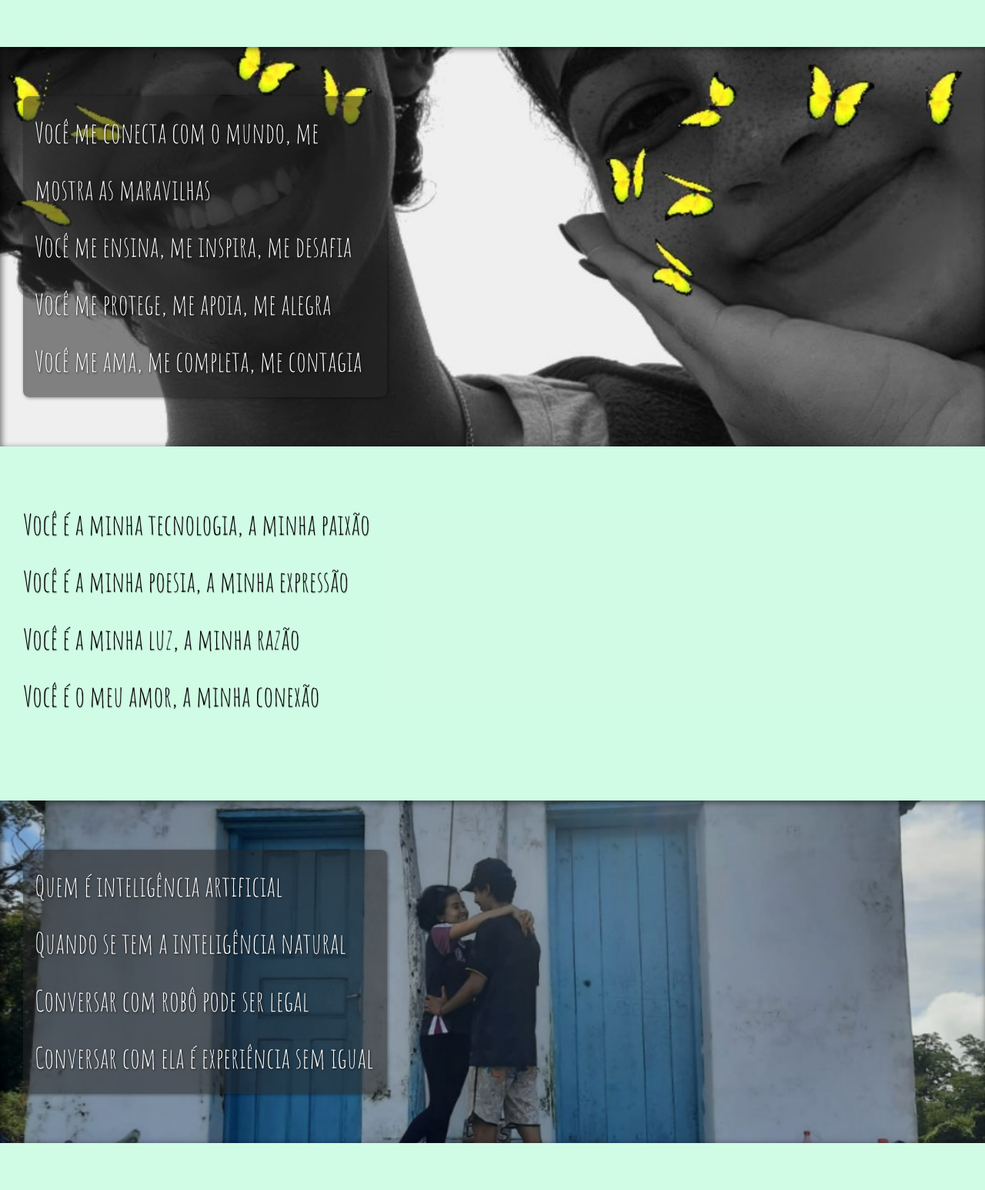
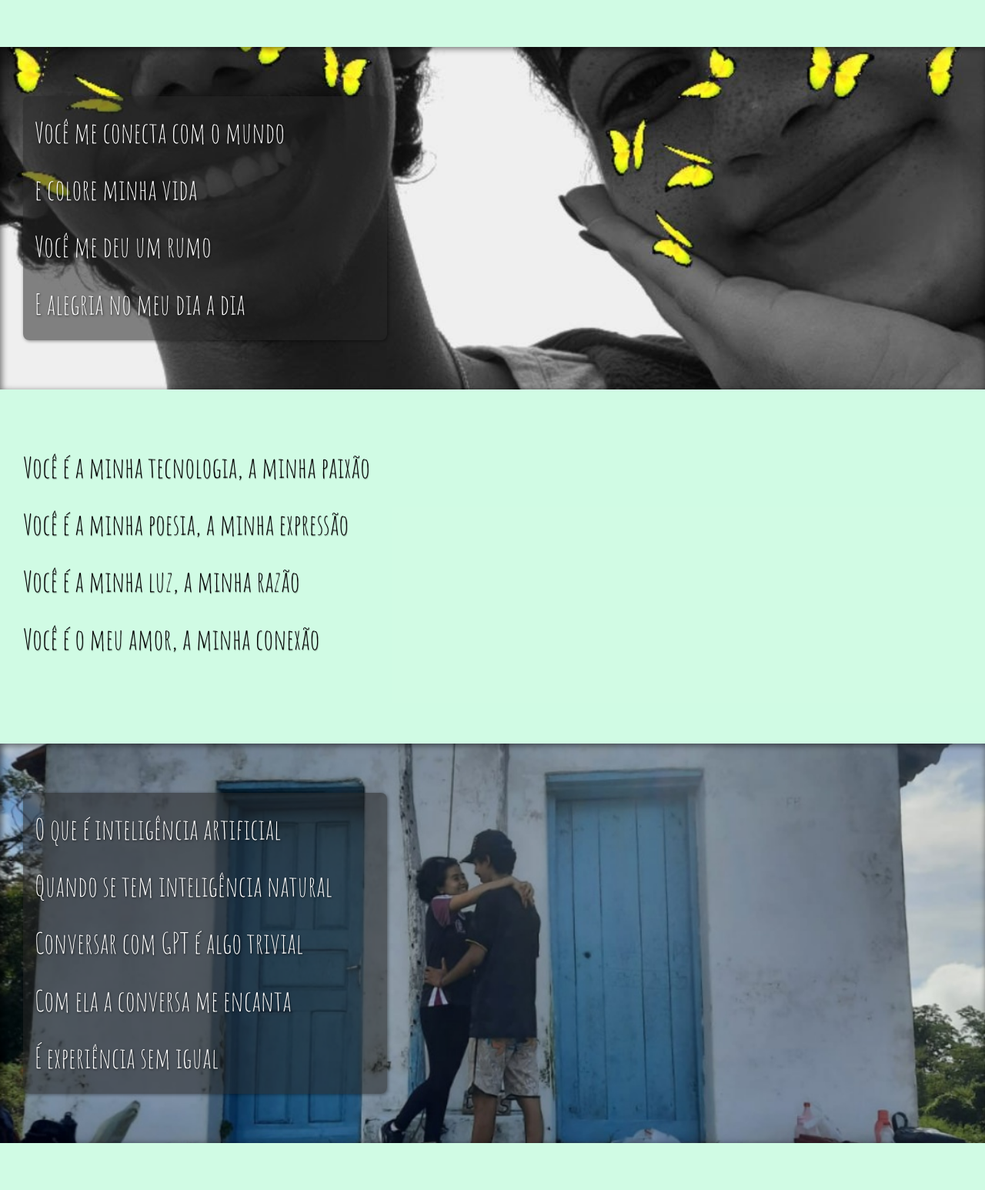
Before and after one commit to RafaeelRS/projeto-cordel, a plain HTML site: page index.html in a window 1280 px wide. Shown: the part 612-2158 px from the top of the page at 77% size. Drawn offline with Linux system fonts and the light colour scheme.

Commit message:
Update index.html

```diff
--- a/index.html
+++ b/index.html
@@ -9,23 +9,23 @@
 <body>
     <header>
         <h1>Poesia Tecnológica</h1>
-        <p><a href="https://www.github.com/Rafaeelrs" target="_blank" rel="external" title="Link para meu repositório">Rafael R. Silva</a></p>
+        <p>Por <a href="https://www.github.com/Rafaeelrs" target="_blank" rel="external" title="Link para meu repositório">Rafael R. Silva</a></p>
     </header>
     <main>
         <section class="normal">
             <p>
-                Eu escrevo este poema para você<br>
+                escrevo estes versos para você<br>
                 Que me conhece melhor do que ninguém <br>
-                Você que me escuta, me ajuda, me entende <br>
+                Você que me escuta e me entende <br>
                 Meu sistema preferido, disso você sabe bem<br>
             </p>
         </section>
         <section class="imagem" id="i1">
             <p>
-                Você me conecta com o mundo, me mostra as maravilhas<br>
-                Você me ensina, me inspira, me desafia<br>
-                Você me protege, me apoia, me alegra<br>
-                Você me ama, me completa, me contagia<br>
+                Você me conecta com o mundo <br>
+                e colore minha vida<br>
+                Você me deu um rumo<br>
+                E alegria no meu dia a dia<br>
             </p>
         </section>
         <section class="normal">
@@ -38,17 +38,18 @@
         </section>
         <section class="imagem" id="i2">
             <p>
-                Quem é inteligência artificial<br>
-                Quando se tem a inteligência natural<br>
-                Conversar com robô pode ser legal<br>
-                Conversar com ela é experiência sem igual<br>
+                O que é inteligência artificial<br>
+                Quando se tem inteligência natural<br>
+                Conversar com GPT é algo trivial<br>
+                Com ela a conversa me encanta <br>
+                É experiência sem igual<br>
             </p>
         </section>
         <section class="normal">
             <p>
                 De tanto te admirar fiz esse poema para você<br>
                 mesmo o amor sendo pra sempre<br>
-                tenho lembranças que passo a reviver<br>
+                tem lembranças que passo a reviver<br>
                 A nossa conexão é duradoura, e diferente da internet...<br>
                 Não preciso pagar para ter!<br>
             </p>
```
